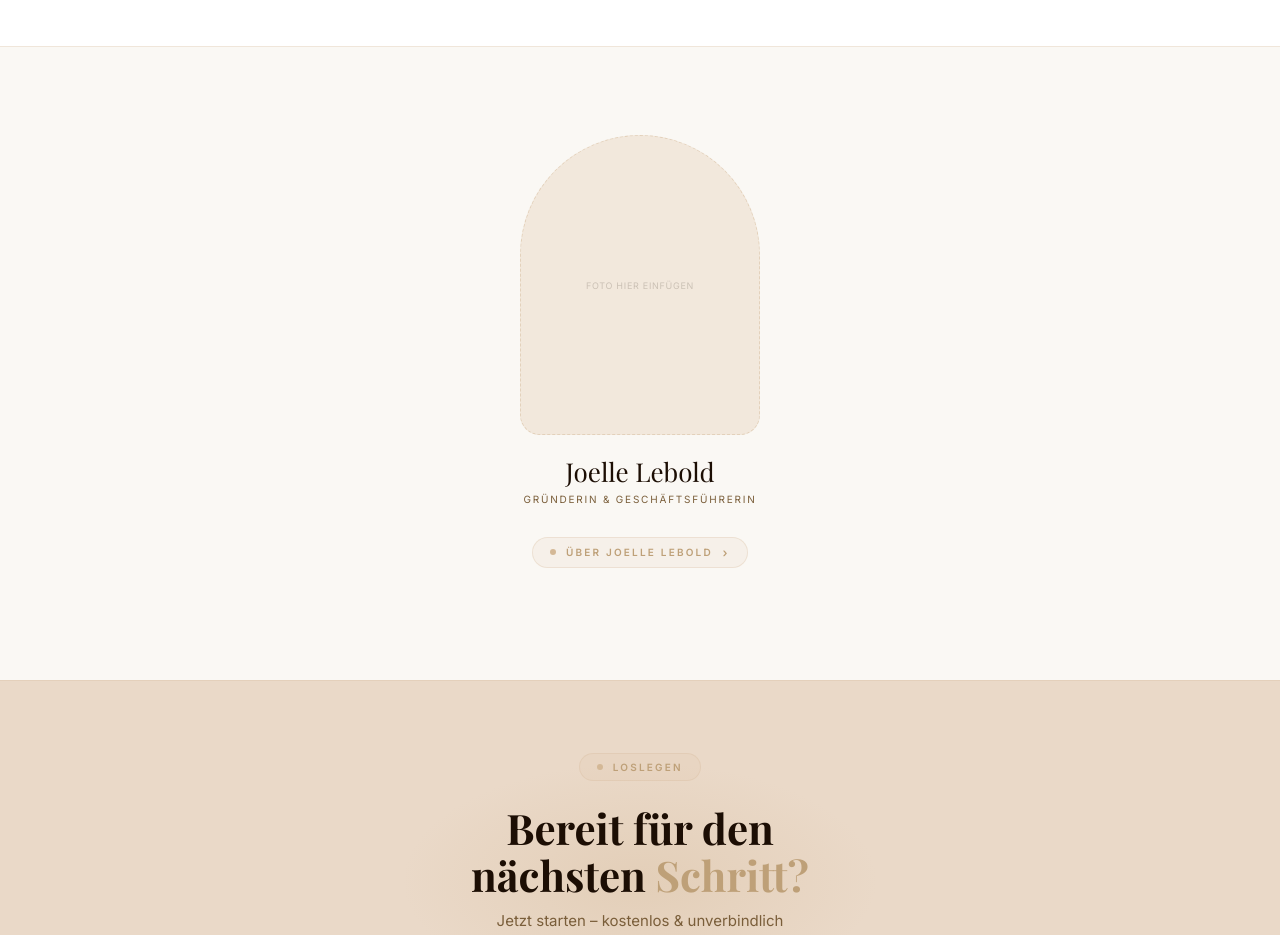
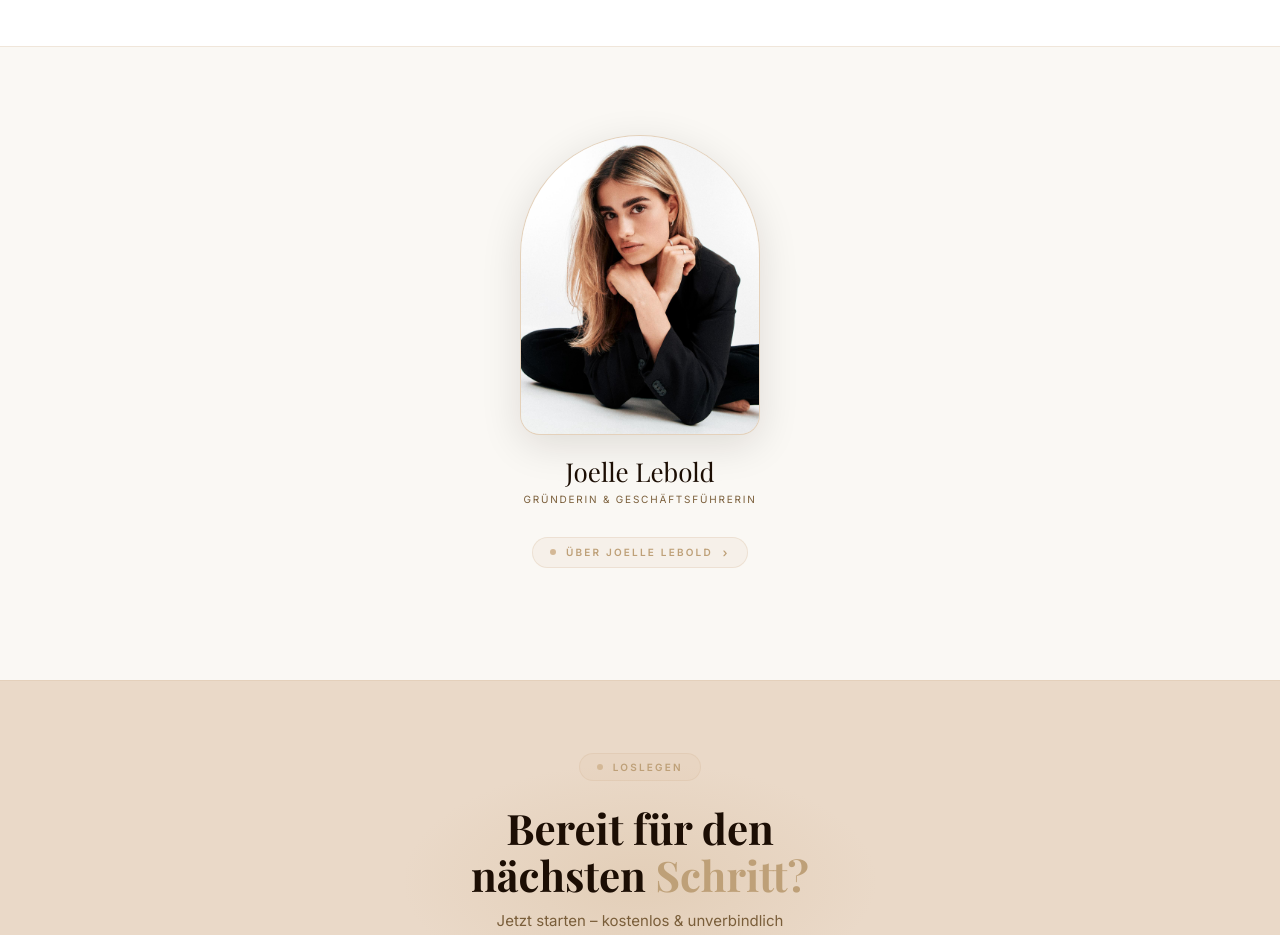
Before and after one commit to pisanord/elvnmedia-website, a plain HTML site: page index.html in a window 1280 px wide. Shown: the part 3420-4355 px from the top of the page. Drawn offline with nearby package versions, Linux system fonts and the light colour scheme; a web font is replaced by a local one.

Commit message:
image joelle

```diff
--- a/index.html
+++ b/index.html
@@ -98,8 +98,8 @@ body{font-family:'Inter',sans-serif;background:var(--bg);color:var(--text);overf
 
 .about-sec{padding:5.5rem 3rem;border-top:.5px solid var(--border)}
 .about-inner{display:grid;grid-template-columns:300px 1fr;gap:5rem;align-items:start;max-width:900px}
-.about-oval{width:240px;height:300px;border-radius:120px 120px 20px 20px;border:.5px dashed var(--border2);background:var(--bg3);display:flex;align-items:center;justify-content:center}
-.about-oval span{font-size:9px;color:rgba(28,14,4,.18);letter-spacing:.08em;text-transform:uppercase;text-align:center;padding:0 1.5rem}
+.about-oval{width:240px;height:300px;border-radius:120px 120px 20px 20px;border:.5px solid var(--border2);background:var(--bg3);display:flex;align-items:center;justify-content:center;overflow:hidden;box-shadow:0 10px 40px rgba(28,14,4,.12)}
+.about-oval img{width:100%;height:100%;object-fit:cover;object-position:center top;display:block}
 .about-name{font-family:'Playfair Display',serif;font-size:26px;color:var(--text);margin-top:1.2rem;margin-bottom:.2rem}
 .about-role{font-size:10px;color:var(--sub);letter-spacing:.18em;text-transform:uppercase}
 .about-bio .sec-pill{margin-bottom:1.5rem}
@@ -270,7 +270,7 @@ body{font-family:'Inter',sans-serif;background:var(--bg);color:var(--text);overf
 </section>
 <section class="about-sec" id="aboutSection">
   <div class="about-inner">
-    <div><div class="about-oval"><span>Foto hier einfügen</span></div><div class="about-name">Joelle Lebold</div><div class="about-role">Gründerin &amp; Geschäftsführerin</div></div>
+    <div><div class="about-oval"><img src="joelle-lebold.jpg" alt="Joelle Lebold – Gründerin &amp; Geschäftsführerin von Eleven Media"></div><div class="about-name">Joelle Lebold</div><div class="about-role">Gründerin &amp; Geschäftsführerin</div></div>
     <div class="about-bio">
       <div class="sec-pill bio-toggle-pill" id="bioToggle" onclick="toggleBio()">
         Über Joelle Lebold <span class="bio-arrow">›</span>
```
Also changed, not shown: joelle-lebold.jpg (added).
